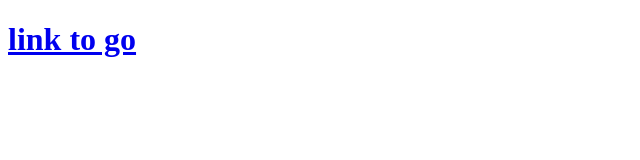
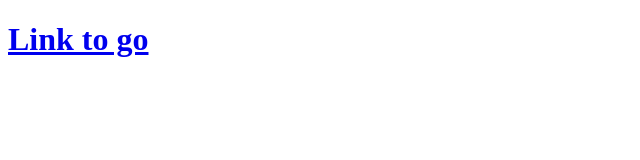
Before and after one commit to tim288/site, a plain HTML site: page index.html in a window 1280 px wide. Shown: the whole page, without its empty margins (0-640 px from the left). Drawn offline with Linux system fonts and the light colour scheme.

Commit message:
Update index.html

```diff
--- a/index.html
+++ b/index.html
@@ -6,6 +6,6 @@
     <title>Document</title>
 </head>
 <body>
-    <h1><a href="https://track.tracksofast.com/click?pid=14087&offer_id=54">link to go</a></h1>
+    <h1><a href="https://track.tracksofast.com/click?pid=14087&offer_id=54">Link to go</a></h1>
 </body>
 </html>
```
